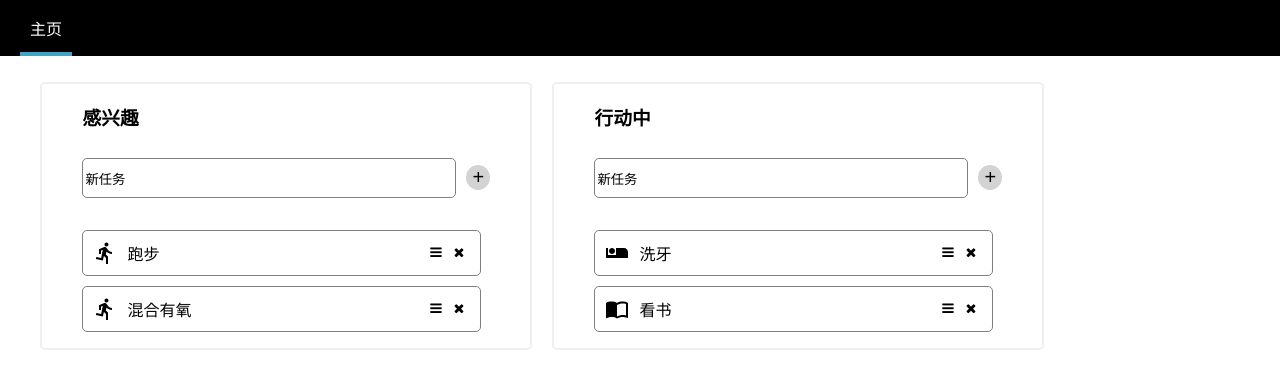
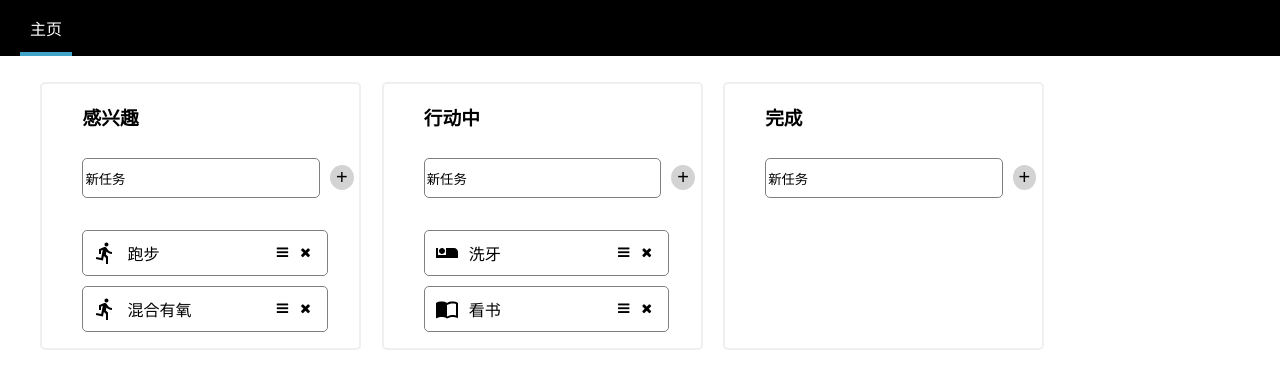
Before and after one commit to xuwenyihust/everyday-action, a React (Create React App) app: page / in a window 1280 px wide. Shown: the top 388 px of the page. Built offline with nearby package versions, Linux system fonts and the light colour scheme.

Commit message:
Add column.

```diff
--- a/src/initialData.js
+++ b/src/initialData.js
@@ -56,10 +56,22 @@ const initialData = {
                 created_timestamp: null,
                 done: false
             },
+        },
+        'column-3': {
+            id: 'column-3',
+            title: '完成',
+            taskIds: [],
+            itemToSubmit: {
+                id: null,
+                content: "新任务",
+                type: null,
+                created_timestamp: null,
+                done: false
+            },
         }
     },
 
-    columnOrder: ['column-1', 'column-2'],
+    columnOrder: ['column-1', 'column-2', 'column-3'],
 
     editingItem: false,
     itemUnderEditing: {}
```
